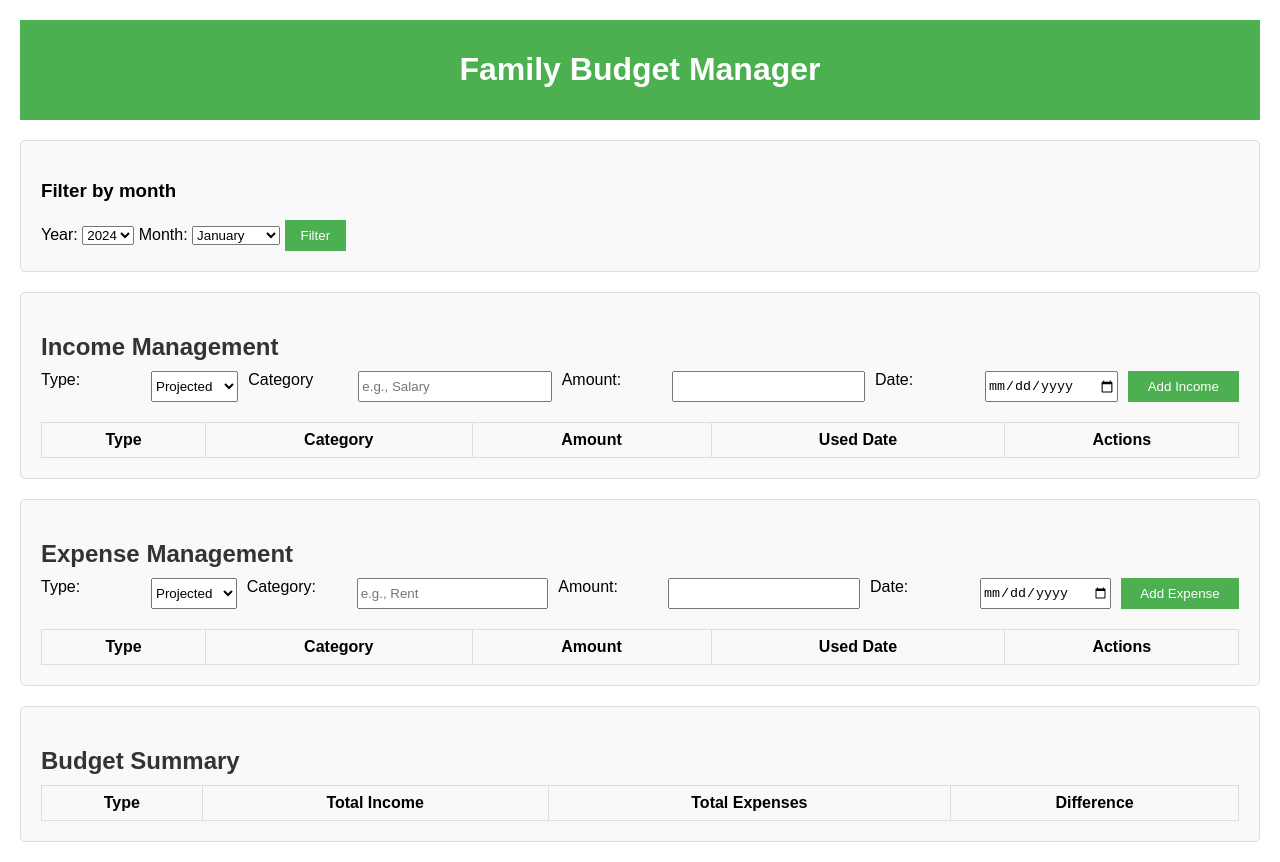
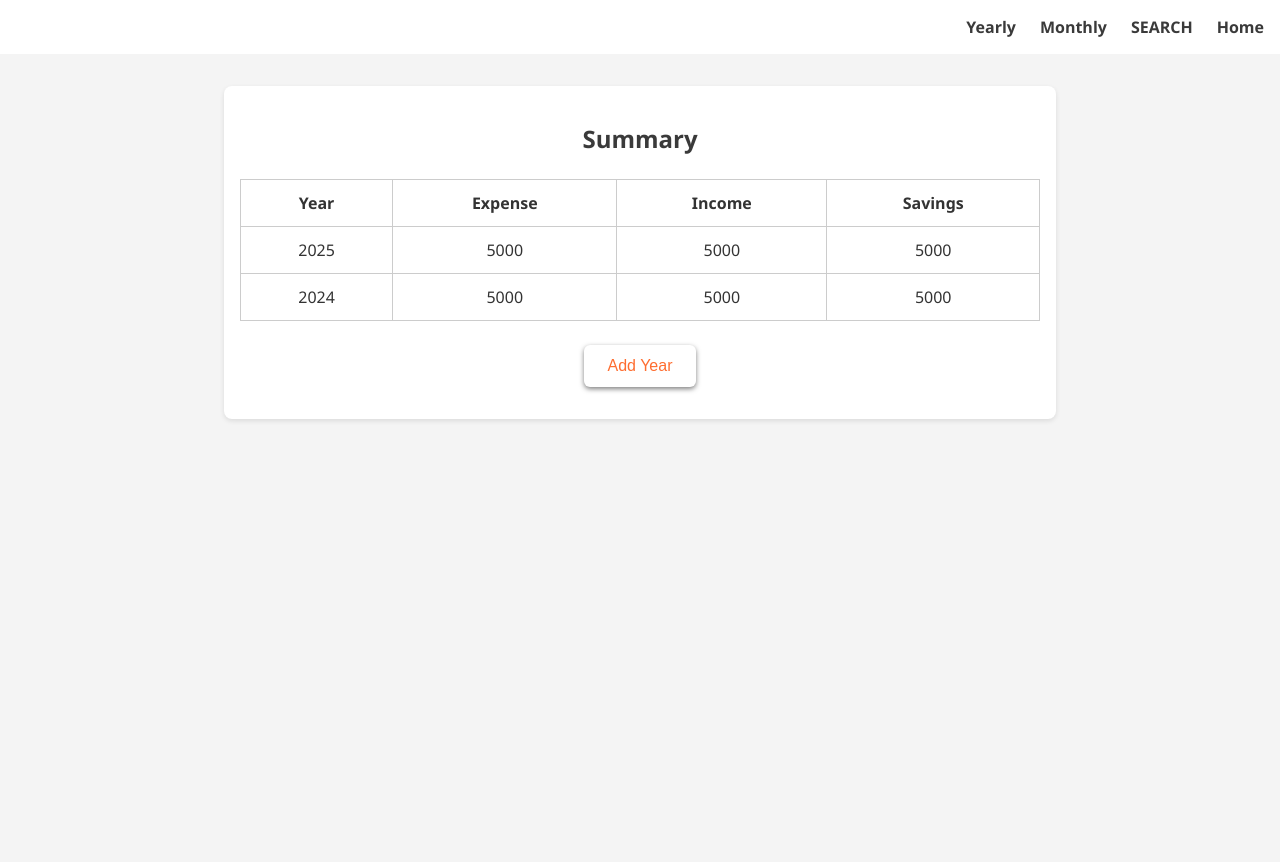
Before and after one commit to Kumagai6824/household-expenses-managing-api, a website: page frontend/index.html in a window 1280 px wide. After the commit the page ends 800 px from the top, so only its background shows below. Drawn offline with Linux system fonts and the light colour scheme.

Commit message:
Modified html and css for new Home page UI

```diff
--- a/frontend/css/styles.css
+++ b/frontend/css/styles.css
@@ -1,74 +1,81 @@
 body {
-  font-family: Arial, sans-serif;
-  margin: 20px;
+  font-family: "Segoe UI", sans-serif;
+  margin: 0;
+  padding: 0;
+  background-color: #f4f4f4;
+  color: #333;
 }
 
+/* ナビゲーション */
 header {
-  text-align: center;
-  background-color: #4caf50;
-  color: white;
-  padding: 10px 0;
+  background-color: white;
+  padding: 1rem;
+}
+.nav-links {
+  display: flex;
+  justify-content: flex-end;
+  list-style: none;
+  margin: 0;
+  padding: 0;
+}
+.nav-links li {
+  margin-left: 1.5rem;
+}
+.nav-links a {
+  color: #3a3a3a;
+  text-decoration: none;
+  font-weight: bold;
+}
+.nav-links a:hover {
+  text-decoration: underline;
 }
 
-section {
-  margin: 20px 0;
+/* メイン */
+main {
+  max-width: 800px;
+  margin: 2rem auto;
+  padding: 1rem;
+  background: white;
+  border-radius: 8px;
+  box-shadow: 0 2px 5px rgba(0, 0, 0, 0.1);
 }
 
-form {
-  display: flex;
-  flex-wrap: wrap;
-  gap: 10px;
-  margin-bottom: 20px;
+h1 {
+  text-align: center;
+  color: #3a3a3a;
 }
 
-form label {
-  flex-basis: 100px;
-}
-
-form input,
-form select,
-form button {
-  flex-grow: 1;
-}
-
+/* テーブル */
 table {
   width: 100%;
   border-collapse: collapse;
-  margin-top: 10px;
+  margin: 1.5rem 0;
+}
+th,
+td {
+  border: 1px solid #ccc;
+  padding: 0.75rem;
+  text-align: center;
+}
+th {
+  background-color: white;
+  color: 3a3a3a;
 }
 
-table,
-th,
-td {
-  border: 1px solid #ddd;
+/* ボタン */
+button {
+  display: block;
+  margin: 1rem auto;
+  padding: 0.75rem 1.5rem;
+  background-color: white;
+  color: #fe6d30;
+  border: none;
+  border-radius: 6px;
+  cursor: pointer;
+  font-size: 1rem;
+  box-shadow: 0 2px 5px rgba(0, 0, 0, 0.5);
 }
-
-th,
-td {
-  padding: 8px;
-  text-align: center;
+button:hover {
+  background-color: #fe6d30;
+  color: white;
 }
-
-button {
-  background-color: #4caf50;
-  color: white;
-  border: none;
-  padding: 8px 16px;
-  cursor: pointer;
-}
-
-button:hover {
-  background-color: #45a049;
-}
-section {
-  margin: 20px 0;
-  padding: 20px;
-  border: 1px solid #ddd;
-  border-radius: 5px;
-  background-color: #f9f9f9;
-}
-
-h2 {
-  margin-bottom: 10px;
-  color: #333;
-}
--- a/frontend/index.html
+++ b/frontend/index.html
@@ -3,131 +3,52 @@
   <head>
     <meta charset="UTF-8" />
     <meta name="viewport" content="width=device-width, initial-scale=1.0" />
-    <title>Family Budget Manager</title>
+    <title>Home - Family Budget Manager</title>
     <link rel="stylesheet" href="css/styles.css" />
   </head>
   <body>
     <header>
-      <h1>Family Budget Manager</h1>
+      <nav>
+        <ul class="nav-links">
+          <li><a href="#">Yearly</a></li>
+          <li><a href="#">Monthly</a></li>
+          <li><a href="#">SEARCH</a></li>
+          <li><a href="#">Home</a></li>
+        </ul>
+      </nav>
     </header>
     <main id="app">
       <section id="filter-section">
-        <h3>Filter by month</h3>
-        <label for="year">Year:</label>
-        <select id="year">
-          <option value="2024">2024</option>
-          <option value="2025">2025</option>
-        </select>
-
-        <label for="month">Month:</label>
-        <select id="month">
-          <option value="1">January</option>
-          <option value="2">February</option>
-          <option value="3">March</option>
-          <option value="4">April</option>
-          <option value="5">May</option>
-          <option value="6">June</option>
-          <option value="7">July</option>
-          <option value="8">August</option>
-          <option value="9">September</option>
-          <option value="10">October</option>
-          <option value="11">November</option>
-          <option value="12">December</option>
-        </select>
-
-        <button onclick="filterData()">Filter</button>
-      </section>
-
-      <section id="income-section">
-        <h2>Income Management</h2>
-        <form id="income-form">
-          <label for="income-type">Type:</label>
-          <select id="income-type" name="type">
-            <option value="PROJECTED">Projected</option>
-            <option value="ACTUAL">Actual</option>
-          </select>
-          <label for="income-category">Category</label>
-          <input
-            type="text"
-            id="income-category"
-            name="category"
-            placeholder="e.g., Salary"
-          />
-          <label for="income-amount">Amount:</label>
-          <input type="number" id="income-amount" name="amount" />
-          <label for="income-date">Date:</label>
-          <input type="date" id="income-date" name="date" />
-          <button type="submit">Add Income</button>
-        </form>
-        <table id="income-table">
+        <h1>Summary</h1>
+        <table id="summary-table">
           <thead>
             <tr>
-              <th>Type</th>
-              <th>Category</th>
-              <th>Amount</th>
-              <th>Used Date</th>
-              <th>Actions</th>
+              <th>Year</th>
+              <th>Expense</th>
+              <th>Income</th>
+              <th>Savings</th>
             </tr>
           </thead>
           <tbody>
-            <!-- Income entries will appear here -->
+            <tr>
+              <td>2025</td>
+              <td>5000</td>
+              <td>5000</td>
+              <td>5000</td>
+            </tr>
+            <tr>
+              <td>2024</td>
+              <td>5000</td>
+              <td>5000</td>
+              <td>5000</td>
+            </tr>
           </tbody>
         </table>
-      </section>
-      <section id="expense-section">
-        <h2>Expense Management</h2>
-        <form id="expense-form">
-          <label for="expense-type">Type:</label>
-          <select id="expense-type" name="type">
-            <option value="PROJECTED">Projected</option>
-            <option value="ACTUAL">Actual</option>
-          </select>
-          <label for="expense-category">Category:</label>
-          <input
-            type="text"
-            id="expense-category"
-            name="category"
-            placeholder="e.g., Rent"
-          />
-          <label for="expense-amount">Amount:</label>
-          <input type="number" id="expense-amount" name="amount" />
-          <label for="expense-date">Date:</label>
-          <input type="date" id="expense-date" name="date" />
-          <button type="submit">Add Expense</button>
-        </form>
-        <table id="expense-table">
-          <thead>
-            <tr>
-              <th>Type</th>
-              <th>Category</th>
-              <th>Amount</th>
-              <th>Used Date</th>
-              <th>Actions</th>
-            </tr>
-          </thead>
-          <tbody>
-            <!-- Expense entries will appear here -->
-          </tbody>
-        </table>
-      </section>
 
-      <!-- Summary Section -->
-      <section id="summary-section">
-        <h2>Budget Summary</h2>
-        <table id="summary-table">
-          <thead>
-            <tr>
-              <th>Type</th>
-              <th>Total Income</th>
-              <th>Total Expenses</th>
-              <th>Difference</th>
-            </tr>
-          </thead>
-          <tbody>
-            <!-- Summary values will appear here -->
-          </tbody>
-        </table>
-      </section>
+        <!-- 年追加ボタン -->
+        <button id="add-year">Add Year</button>
     </main>
+
+    <script src="./js/app.js"></script>
   </body>
 </html>
```
